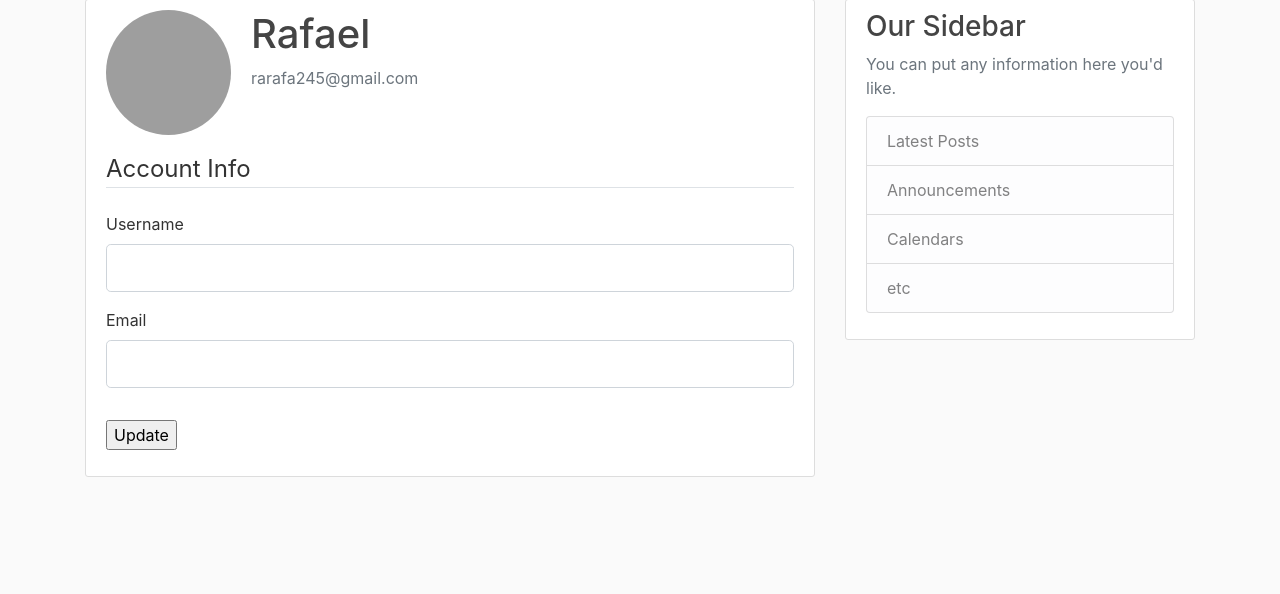
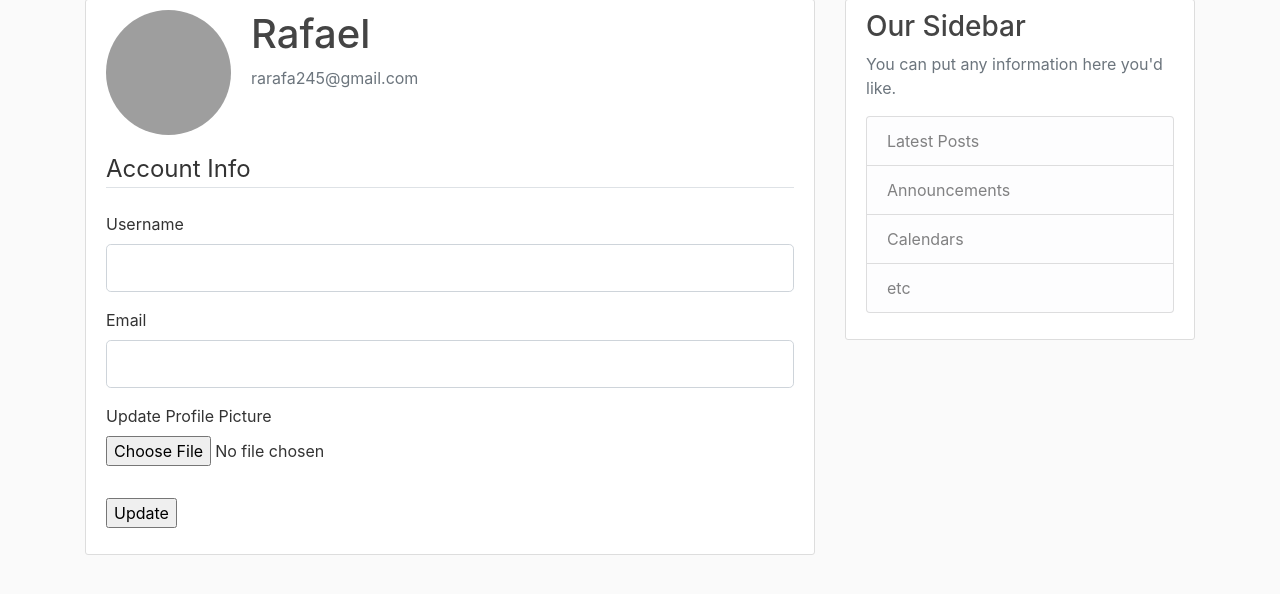
Before and after one commit to rarafa245/Flask---Study, a Flask app: page /account in a window 1280 px wide. Shown: the part 81-675 px from the top of the page. Run offline with Flask 2, Linux system fonts and the light colour scheme; a user stored in the database is signed in; some libraries are stand-ins or nearby versions; grey boxes are pictures that could not be loaded.

Commit message:
Profile Pic

```diff
--- a/app/controllers/default.py
+++ b/app/controllers/default.py
@@ -1,3 +1,6 @@
+import os
+import secrets
+from PIL import Image
 from app import app, bcrypt, db
 from flask import render_template, url_for, flash, redirect
 from .form import RegistrationForm, LoginForm, UpdateAccountForm
@@ -20,7 +23,7 @@ posts = [
 
 ]
 
-@app.route("/")
+@app.route("/posts")
 def home():
     return render_template("home.html", posts=posts, title="Ola Mundo, Rafael")
 
@@ -44,6 +47,7 @@ def register():
     else:
         return render_template('register.html', title="Register", form=form)
 
+@app.route("/", methods=["GET", "POST"])
 @app.route("/login", methods=["GET","POST"])
 def login():
     form = LoginForm()
@@ -64,10 +68,34 @@ def logout():
     logout_user()
     return redirect(url_for('login'))
 
-@app.route("/account")
+def save_picture(form_picture):
+    random_hex = secrets.token_hex(8)
+    _, f_ext = os.path.splitext(form_picture.filename)
+    picture_fn = random_hex + f_ext
+    picture_path = os.path.join(app.root_path, 'static/profiles_pic', picture_fn)
+    form_picture.save(picture_path)
+
+    output_size = (125,125)
+    i = Image.open(form_picture)
+    i.thumbnail(output_size)
+    i.save(picture_path)
+
+    return picture_fn
+
+@app.route("/account", methods=["GET", "POST"])
 @login_required
 def account():
     form = UpdateAccountForm()
+    if form.validate_on_submit():
+
+        if form.picture.data:
+            picture_file = save_picture(form.picture.data)
+
+        current_user.username = form.username.data
+        current_user.email = form.email.data
+        current_user.image_file = picture_file
+        db.session.commit()
+        flash('Your Account Has Been Updated!', 'success')
+        return redirect(url_for('home'))
     image_file = url_for('static', filename='profiles_pic/' + current_user.image_file)
-    print(image_file)
     return render_template('account.html', tittle='Account', image_file=image_file, form=form)
--- a/app/controllers/form.py
+++ b/app/controllers/form.py
@@ -1,4 +1,5 @@
 from flask_wtf import FlaskForm
+from flask_wtf.file import FileField, FileAllowed
 from flask_login import current_user
 from wtforms import StringField, PasswordField, SubmitField, BooleanField, ValidationError
 from wtforms.validators import DataRequired, Length, Email, EqualTo
@@ -62,6 +63,10 @@ class UpdateAccountForm(FlaskForm):
         Email()
     ])
 
+    picture = FileField('Update Profile Picture', validators=[
+        FileAllowed(['jpg', 'png'])
+    ])
+
     submit = SubmitField('Update')
 
     def validate_username(self, username):
--- a/app/templates/account.html
+++ b/app/templates/account.html
@@ -8,7 +8,7 @@
                 <p class="text-secondary">{{ current_user.email }}</p>
             </div>
         </div>
-        <form action="" method="POST">
+        <form action="" method="POST" enctype="multipart/form-data">
             {{ form.hidden_tag() }}
             <fieldset class="form-group">
                 <legend class="border-bottom mb-4">Account Info</legend>
@@ -38,6 +38,15 @@
                         {{ form.email(class="form-control form-control-lg") }}
                     {% endif %}
                 </div>
+                <div class="form-group">
+                    {{ form.picture.label() }}
+                    {{ form.picture(class="form-control-file") }}
+                    {% if form.picture.errors %}
+                        {% for error in form.picture.errors %}
+                            <span class="text-danger">{{ error }}</span></br>
+                        {% endfor %}
+                    {% endif %}
+                </div>
             </fieldset>
             <div class="form-group">
                 {{ form.submit() }}
```
Also changed, not shown: app/static/profiles_pic/d14c1bb69ea32399.png (added), app/storage.db.
